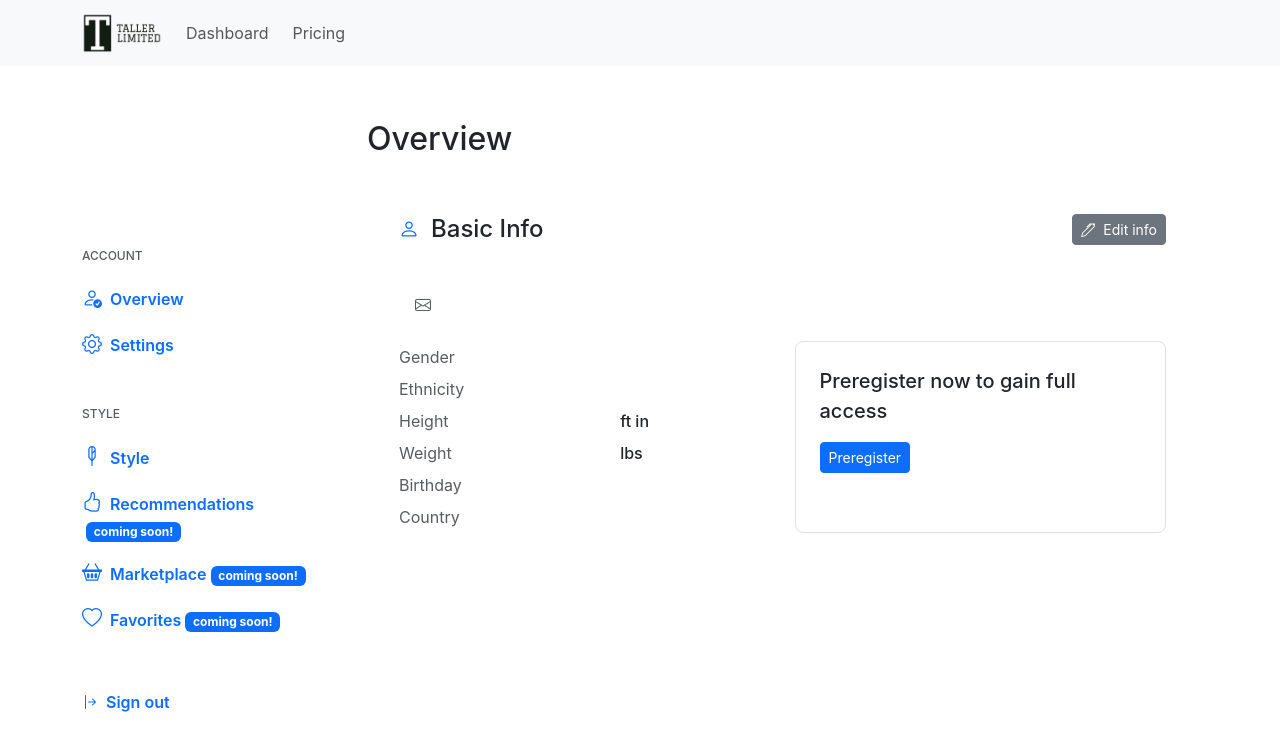
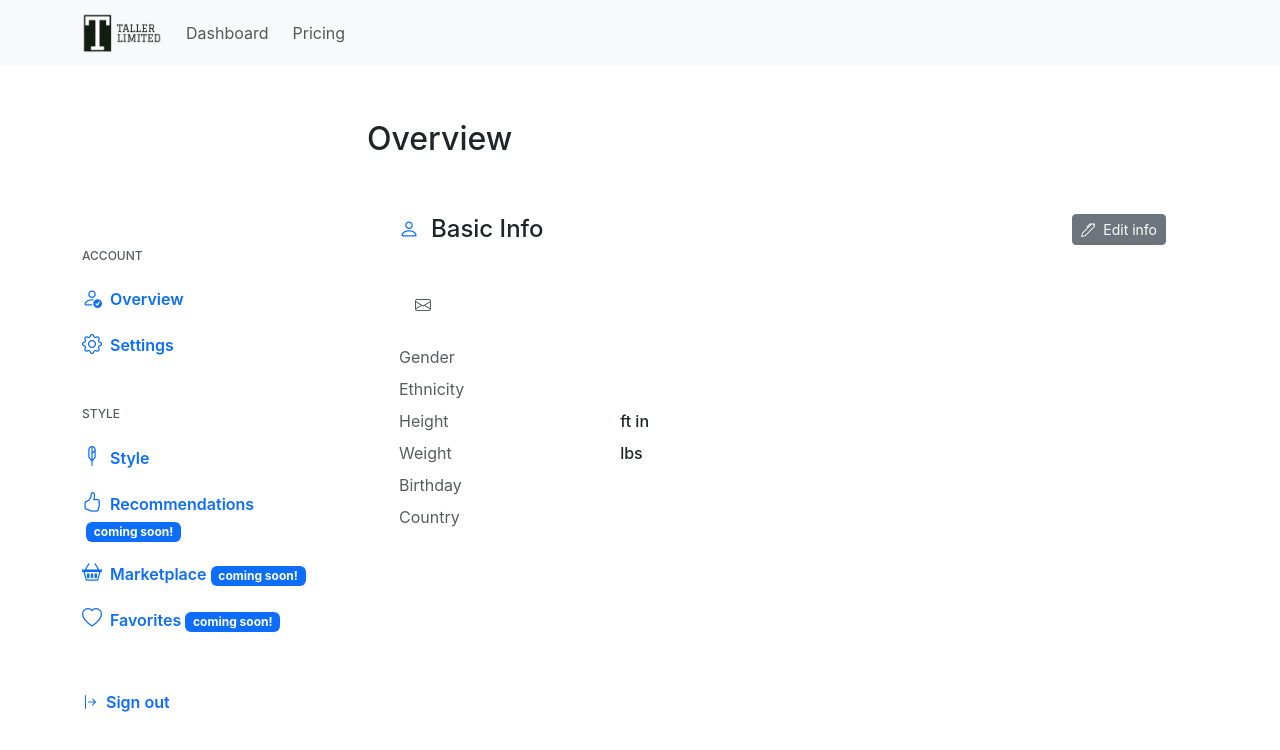
Before and after one commit to TallerLimited/taller-platform, a React (Create React App) app: page /dashboard in a window 1280 px wide. Shown: the top 750 px of the page. Built offline with nearby package versions, Linux system fonts and the light colour scheme; no server answers.

Commit message:
Removed preregister
Removed pre-register box from dashboard

```diff
--- a/src/pages/Dashboard.js
+++ b/src/pages/Dashboard.js
@@ -129,19 +129,6 @@ function Dashboard()
                                             </tbody>
                                         </table>
                                     </div>
-                                    {
-                                        userData.HasUserPreRegistered ? (
-                                            <></>
-                                        ) :
-                                        (
-                                            <div className = "col-md-6 d-md-flex justify-content-center">
-                                                <div className = "w-100 border rounded-3 p-4">
-                                                    <h4 className = "h5 lh-base mb-3">Preregister now to gain full access</h4>
-                                                    <a className = "btn btn-primary btn-sm" href = "pricing">Preregister</a>
-                                                </div>
-                                            </div>
-                                        )
-                                    }
                                 </div>
                             </div>
                         </section>
```
